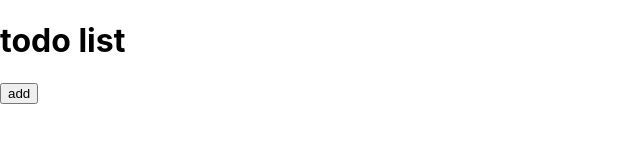
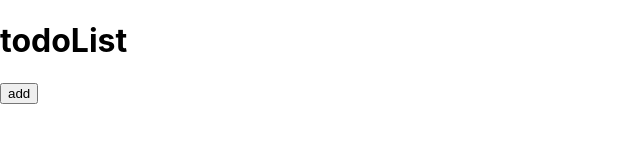
Before and after one commit to JTR354/learn-react, a React (Vite) app in the folder packages/performace-api/: page / in a window 1280 px wide. Shown: the top 160 px of the page, without its empty margins (0-640 px from the left). Built offline with nearby package versions, Linux system fonts and the light colour scheme.

Commit message:
feat: preformance-api  useReducer

```diff
--- a/packages/performace-api/src/pages/TodoList/index.jsx
+++ b/packages/performace-api/src/pages/TodoList/index.jsx
@@ -1,48 +1,103 @@
-import { useMemo } from "react";
+import { useReducer } from "react";
 import { useContext } from "react";
-import { useState, useCallback, createContext, useRef, memo } from "react";
+import { useState, createContext, memo } from "react";
 
 const JobsContext = createContext();
 const SetJobsContext = createContext();
-function TodoList() {
-  const [jobs, setJobs] = useState([]);
-  const onCreate = useCallback((value) => {
-    setJobs((arr) => {
-      return arr.concat({
-        text: value,
+
+const TitleContext = createContext({ title: "123" });
+
+const tools = new Map();
+
+tools.set("onCreate", (state, action) => {
+  const { data } = action;
+  return state.concat({
+    text: data,
     id: Math.random().toString(36).slice(2),
     checked: false,
   });
 });
-  }, []);
-  const onDel = (it) => {
-    setJobs((arr) => {
-      return arr.filter((child) => child.id !== it.id);
+
+tools.set("onDel", (state, action) => {
+  const { data } = action;
+  return state.filter((child) => child.id !== data.id);
 });
-  };
-  const onFinished = (it) => {
-    setJobs((arr) => {
-      return arr.map((job) => {
-        if (job.id === it.id) {
+
+tools.set("onFinished", (state, action) => {
+  const { data } = action;
+  return state.map((job) => {
+    if (job.id === data.id) {
       return { ...job, checked: !job.checked };
     }
     return job;
   });
 });
-  };
-  const setFn = useRef({ onCreate, onDel, onFinished }).current;
 
-  const title = useMemo(() => {
-    return `todo list`;
-  });
+function todoReducer(state, action) {
+  const handler = tools.get(action.type);
+  const result = (handler && handler(state, action)) || state;
+  return result;
+  // switch (type) {
+  //   case "onCreate":
+  //     return state.concat({
+  //       text: data,
+  //       id: Math.random().toString(36).slice(2),
+  //       checked: false,
+  //     });
+  //   case "onDel":
+  //     return state.filter((child) => child.id !== data.id);
+  //   case "onFinished":
+  //     return state.map((job) => {
+  //       if (job.id === data.id) {
+  //         return { ...job, checked: !job.checked };
+  //       }
+  //       return job;
+  //     });
+  //   default:
+  //     return state;
+  // }
+}
+
+function TodoList() {
+  const [jobs, dispatch] = useReducer(todoReducer, []);
+  // const [jobs, setJobs] = useState([]);
+  // const onCreate = useCallback((value) => {
+  //   setJobs((arr) => {
+  //     return arr.concat({
+  //       text: value,
+  //       id: Math.random().toString(36).slice(2),
+  //       checked: false,
+  //     });
+  //   });
+  // }, []);
+  // const onDel = (it) => {
+  //   setJobs((arr) => {
+  //     return arr.filter((child) => child.id !== it.id);
+  //   });
+  // };
+  // const onFinished = (it) => {
+  //   setJobs((arr) => {
+  //     return arr.map((job) => {
+  //       if (job.id === it.id) {
+  //         return { ...job, checked: !job.checked };
+  //       }
+  //       return job;
+  //     });
+  //   });
+  // };
+  // const dispatch = useRef({ onCreate, onDel, onFinished }).current;
+
+  const [title] = useState("todoList");
 
   return (
     <div>
-      <JobsContext.Provider value={{ jobs, title }}>
-        <SetJobsContext.Provider value={setFn}>
+      <TitleContext.Provider value={title}>
+        <JobsContext.Provider value={jobs}>
+          <SetJobsContext.Provider value={dispatch}>
             <Middle />
           </SetJobsContext.Provider>
         </JobsContext.Provider>
+      </TitleContext.Provider>
     </div>
   );
 }
@@ -64,13 +119,13 @@ const Middle = memo(() => {
 // }
 const Header = memo(() => {
   console.log("header render");
-  const { title } = useContext(JobsContext);
+  const title = useContext(TitleContext);
   return <h1>{title}</h1>;
 });
 
 function List() {
-  const { onDel, onFinished } = useContext(SetJobsContext);
-  const { jobs } = useContext(JobsContext);
+  const dispatch = useContext(SetJobsContext);
+  const jobs = useContext(JobsContext);
   console.log("list render");
   return (
     <ul>
@@ -81,13 +136,15 @@ function List() {
               type="checkbox"
               defaultChecked={it.checked}
               onChange={() => {
-                onFinished(it);
+                // onFinished(it);
+                dispatch({ type: "onFinished", data: it });
               }}
             />
             {it.text}{" "}
             <button
               onClick={(e) => {
-                onDel(it);
+                // onDel(it);
+                dispatch({ type: "onDel", data: it });
               }}
             >
               del
@@ -101,7 +158,7 @@ function List() {
 
 function Create() {
   console.log("create render");
-  const { onCreate } = useContext(SetJobsContext);
+  const dispatch = useContext(SetJobsContext);
 
   const [show, setShow] = useState(false);
   const [value, setValue] = useState("");
@@ -119,8 +176,9 @@ function Create() {
           <button
             onClick={() => {
               if (value) {
-                setValue("");
-                onCreate(value);
+                // setValue("");
+                dispatch({ type: "onCreate", data: value });
+                // onCreate(value);
               }
             }}
           >
```
Lines whose indentation alone changed are shown as unchanged.
